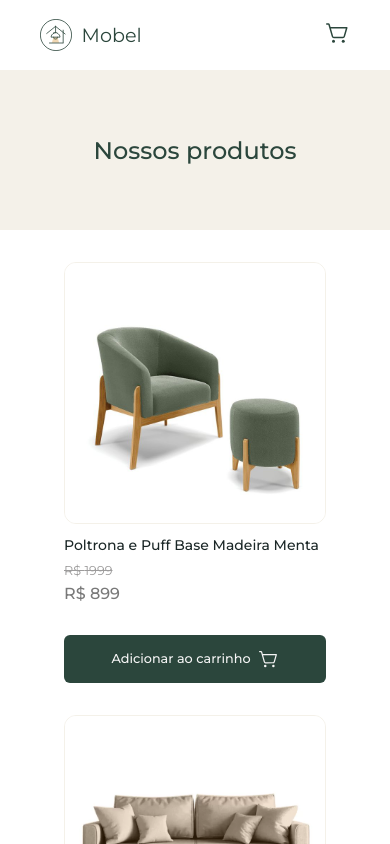
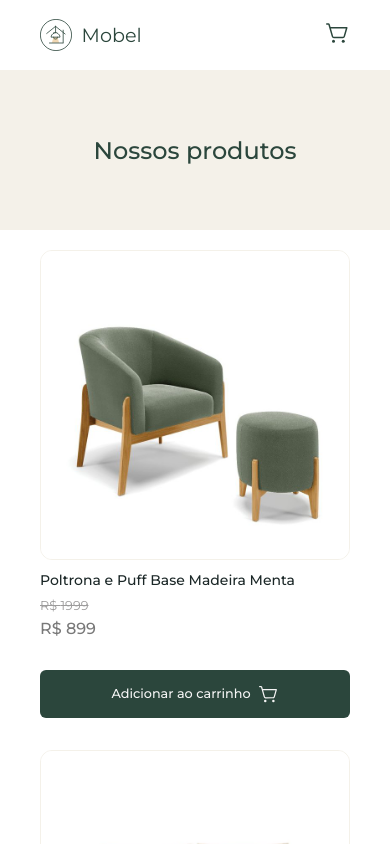
Before and after one commit to naelens/mobel, a React (Vite) app: page / in a window 390 px wide. Shown: the top 844 px of the page. Built offline with nearby package versions, Linux system fonts and the light colour scheme.

Commit message:
[FEAT} - Adjusting padding for smaller screens.

```diff
--- a/src/pages/products/Products.module.css
+++ b/src/pages/products/Products.module.css
@@ -106,6 +106,10 @@
       font-size: 1rem;
     }
 
+    .productsArea {
+        padding: 1.2rem 2.5rem;
+    }
+
     .buttonAddToCart {
         padding: 0.875rem;
         font-size: 0.8rem;
```
